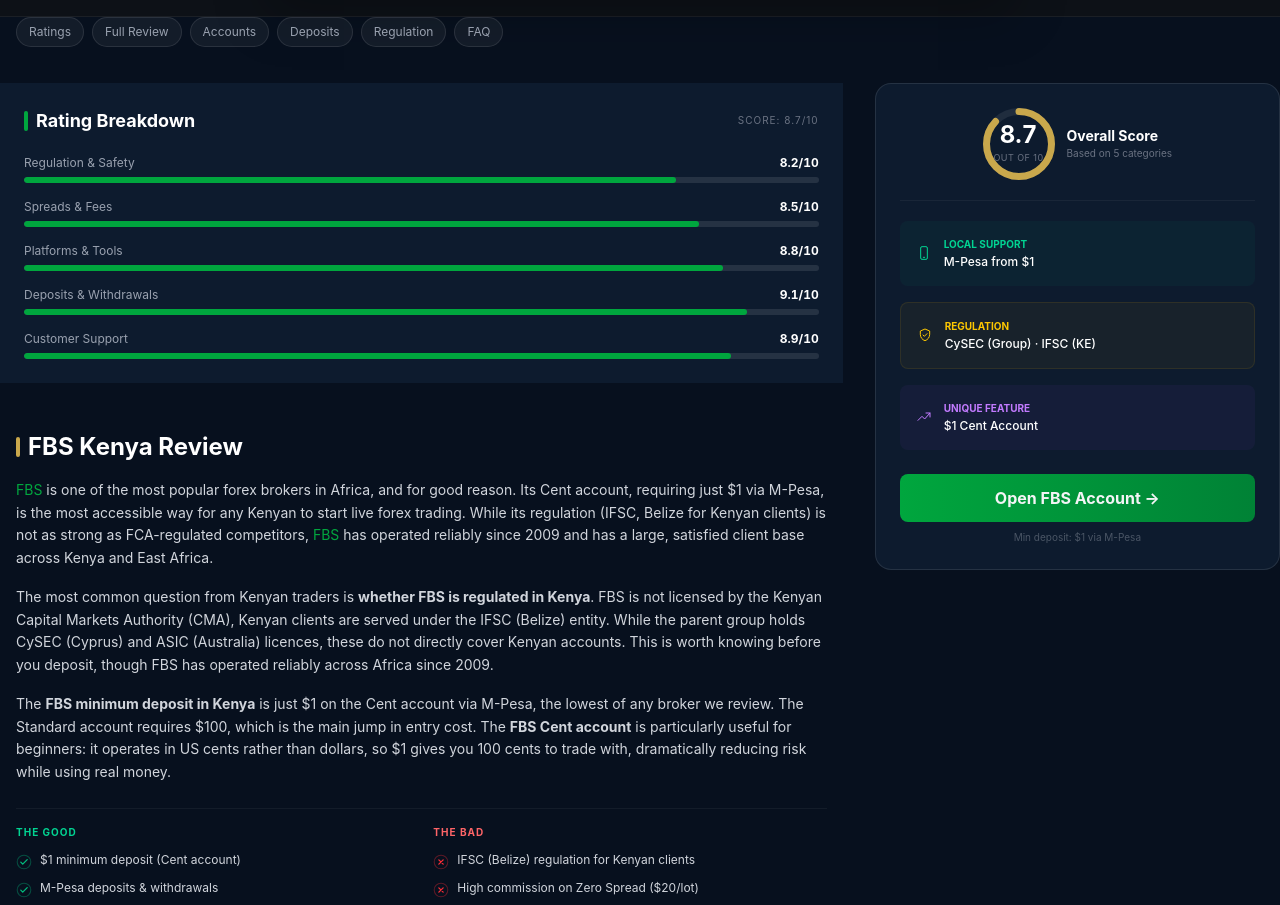
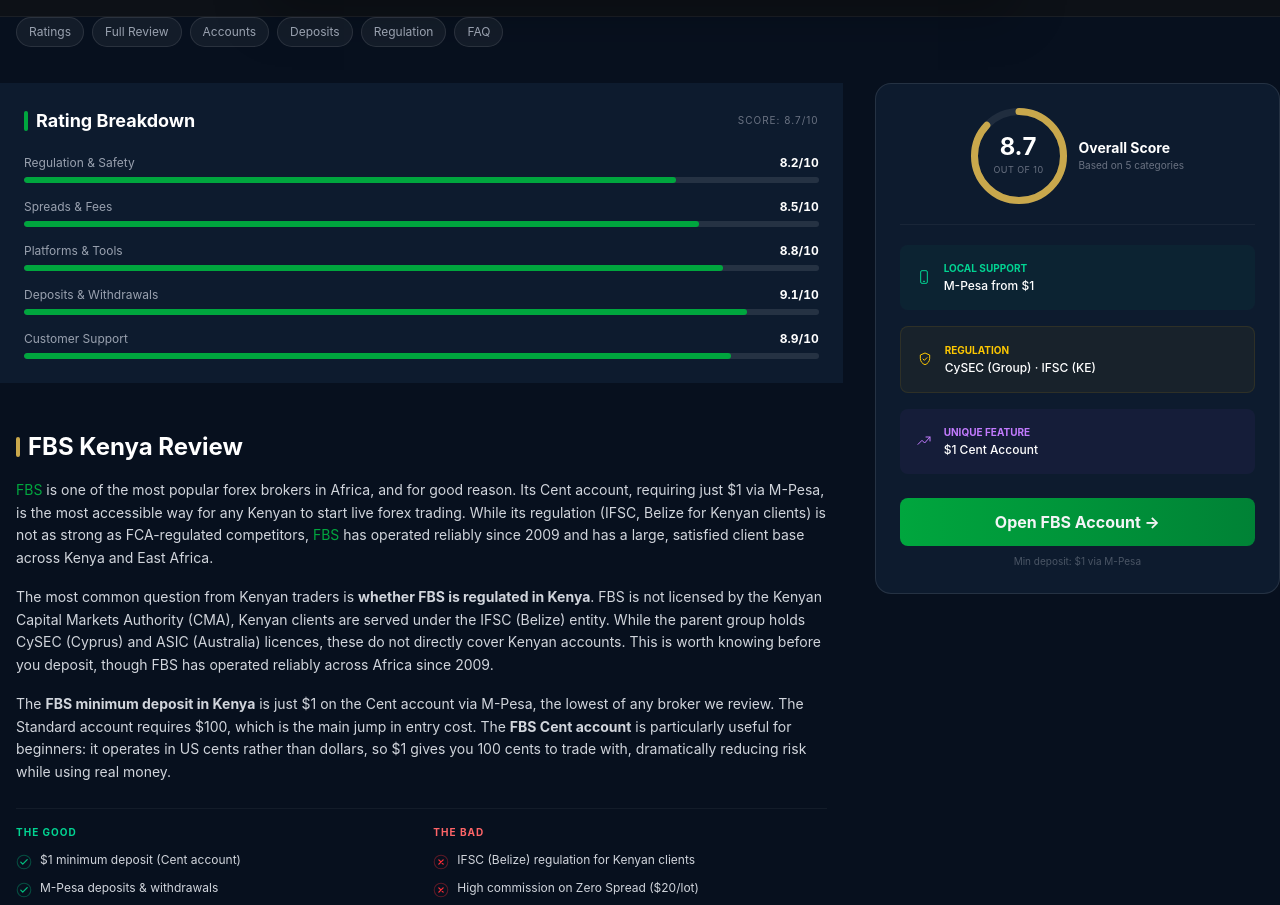
Before and after one commit to satoshikemboi/IB-Kenya, a React (Vite) app: page /brokers/fbs in a window 1280 px wide. Shown: the part 1381-2286 px from the top of the page. Built offline with nearby package versions, Linux system fonts and the light colour scheme.

Commit message:
scorebar

```diff
--- a/src/FBS/FBS.jsx
+++ b/src/FBS/FBS.jsx
@@ -369,7 +369,7 @@
           <aside className="space-y-6">
             <div className="p-6 rounded-2xl border border-white/10 bg-[#0D1B2E] sticky top-24">
               <div className="flex items-center justify-center gap-3 mb-5 pb-5 border-b border-white/5">
-                <ScoreRing score={overallScore} size={72} />
+                <ScoreRing score={overallScore} size={96} />
                 <div>
                   <p className="text-white font-bold text-sm">Overall Score</p>
                   <p className="text-[10px] text-gray-500">Based on 5 categories</p>
```
